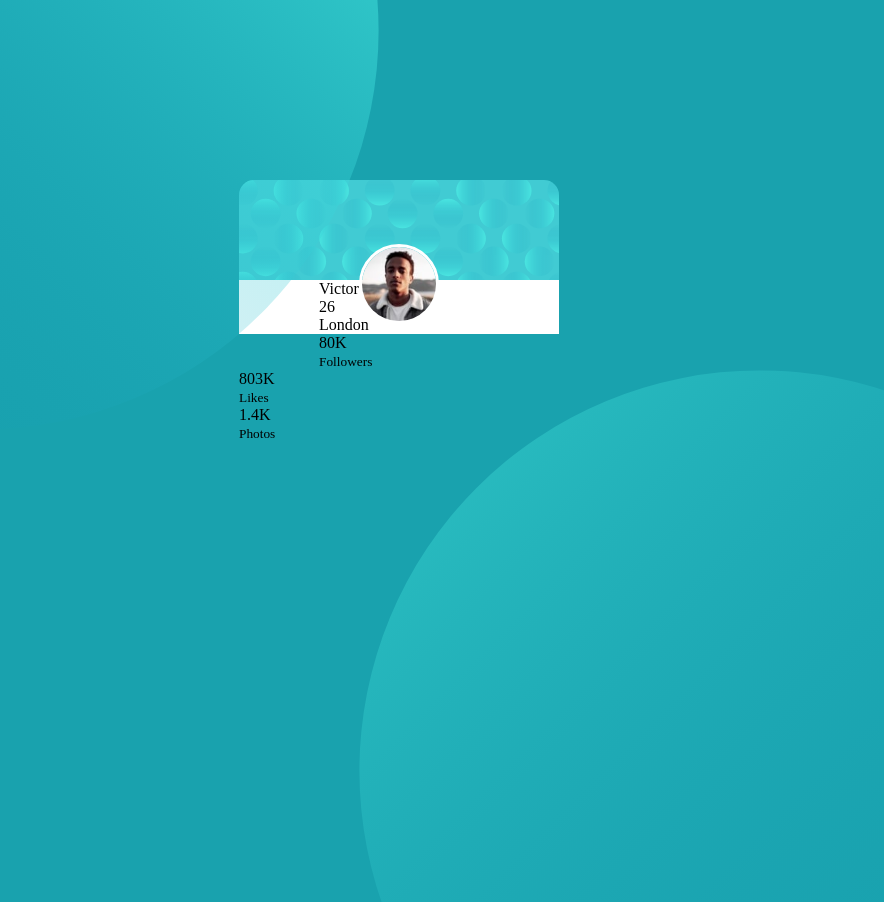
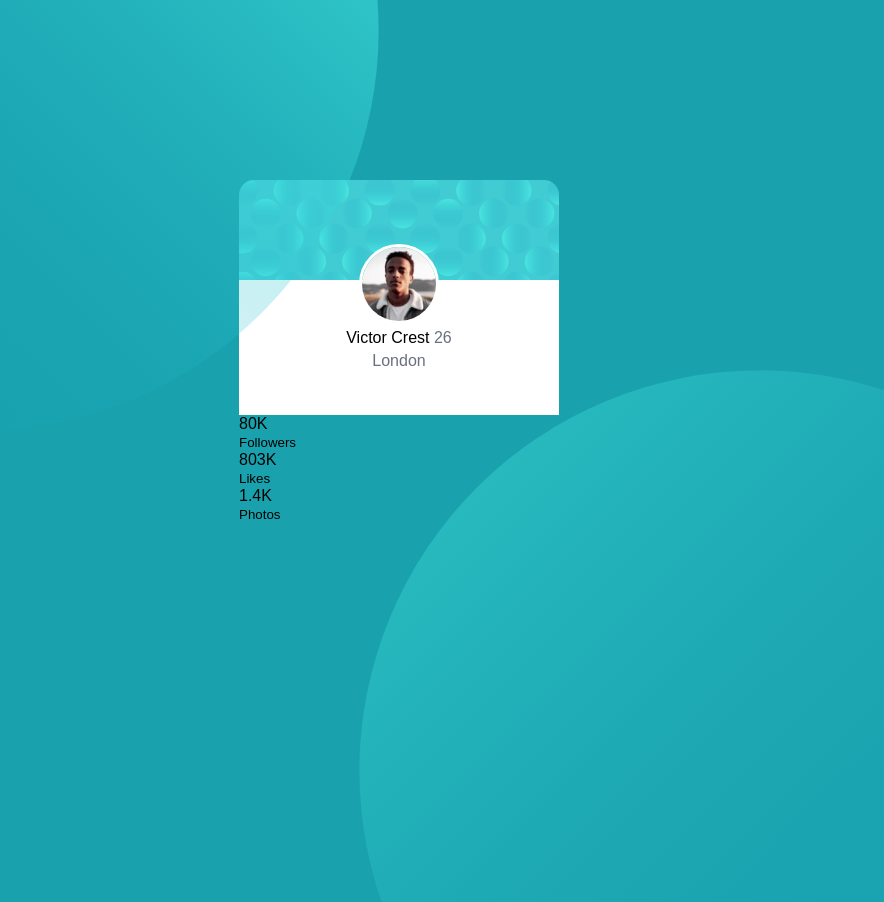
Before and after one commit to Behelit0906/user-card, a plain HTML site: page index.html in a window 1280 px wide. Shown: the top 902 px of the page, without its empty margins (241-1125 px from the left). Drawn offline with Linux system fonts and the light colour scheme.

Commit message:
position user data

```diff
--- a/css/styles.css
+++ b/css/styles.css
@@ -10,6 +10,7 @@
 }
 
 body{
+    font-family: sans-serif;
     background-color: hsl(185, 75%, 39%);
     overflow: hidden;
 }
@@ -49,11 +50,11 @@ body{
 }
 
 .card-body{
+    height: 135px;
     background-color: white;
 }
 
 .user-photo{
-    float:left;
     position: relative;
     top: -36px;
     left: 120px;
@@ -61,3 +62,16 @@ body{
     border-radius: 100%;
     border: 3px solid white;
 }
+
+.user-data{
+    position: relative;
+    top: -35px;
+    text-align: center;
+}
+.name{
+    margin-bottom: 5px;
+}
+
+.gray-color{
+    color: hsl(227, 10%, 46%);
+}
--- a/index.html
+++ b/index.html
@@ -19,10 +19,9 @@
 
             <section class="card-body">
                 <img class="user-photo" src="assets/images/victor.jpg" alt="user">
-                <section class="userdata-container">
-                    <p>Victor Crest</p>
-                    <label>26</label>
-                    <p>London</p>
+                <section class="user-data">
+                    <p class="name">Victor Crest <span class="gray-color">26</span></p>
+                    <p class="gray-color">London</p>
                 </section>
             </section>
 
```
